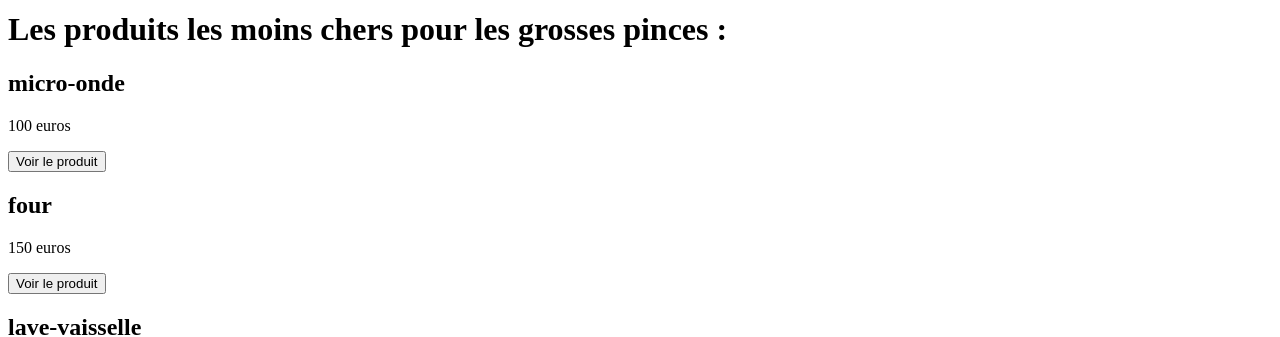
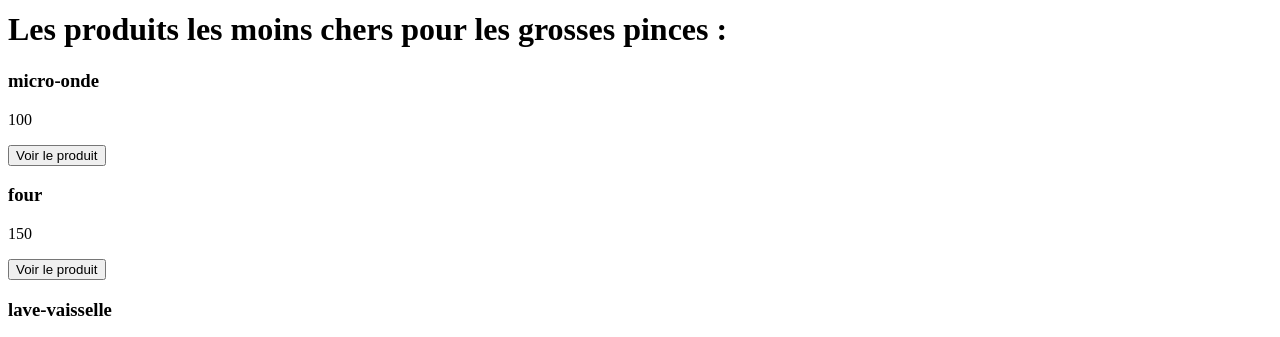
Before and after one commit to Anakin-66/exo-react-clone, a React (Create React App) app: page /products in a window 1280 px wide. Shown: the part 474-811 px from the top of the page. Built offline with nearby package versions, Linux system fonts and the light colour scheme.

Commit message:
added productcard props

```diff
--- /dev/null
+++ b/src/component/ProductCard.jsx
@@ -0,0 +1,15 @@
+import { Link } from "react-router-dom";
+
+
+function ProductCard ({productValue}) {
+    return (
+        <article>
+                <h3>{productValue.title}</h3>
+                <p>{productValue.price}</p>
+                <Link to={`/products/${productValue.id}`}>
+                  <button>Voir le produit</button>
+                </Link>
+              </article>
+    )
+}
+export default ProductCard;
--- a/src/page/HomePage.jsx
+++ b/src/page/HomePage.jsx
@@ -2,6 +2,7 @@ import { Link } from "react-router-dom";
 import Header from "../component/Header";
 import { products } from "../utils/mes-var";
 import Sidebar from "../component/Sidebar";
+import ProductCard from "../component/ProductCard";
 
 function Home() {
 
@@ -43,15 +44,9 @@ function Home() {
         </section>
         <section>
           <h3>Produits les moins chers : </h3>
-          {cheapestProducts.map((product) => {
+          {cheapestProducts.map((productProps) => {
             return (
-              <article>
-                <h3>{product.title}</h3>
-                <p>{product.price}</p>
-                <Link to={`/products/${product.id}`}>
-                  <button>Voir le produit</button>
-                </Link>
-              </article>
+              <ProductCard productValue={productProps} />
             );
           })}
         </section>
--- a/src/page/ProductsPage.jsx
+++ b/src/page/ProductsPage.jsx
@@ -2,6 +2,7 @@ import { Link } from "react-router-dom";
 import Header from "../component/Header";
 import { products } from "../utils/mes-var";
 import Sidebar from "../component/Sidebar";
+import ProductCard from "../component/ProductCard";
 
 function ProductsPage() {
 
@@ -15,15 +16,9 @@ function ProductsPage() {
       <main>
         <h1>Les produits les moins chers pour les grosses pinces : </h1>
 
-        {productSortedByPrice.map((product) => {
+        {productSortedByPrice.map((productProps) => {
           return (
-            <article>
-              <h2>{product.title}</h2>
-              <p>{product.price} euros</p>
-              <Link to={`/products/${product.id}`}>
-                <button>Voir le produit</button>
-              </Link>
-            </article>
+            <ProductCard productValue={productProps} />
           );
         })}
       </main>
```
